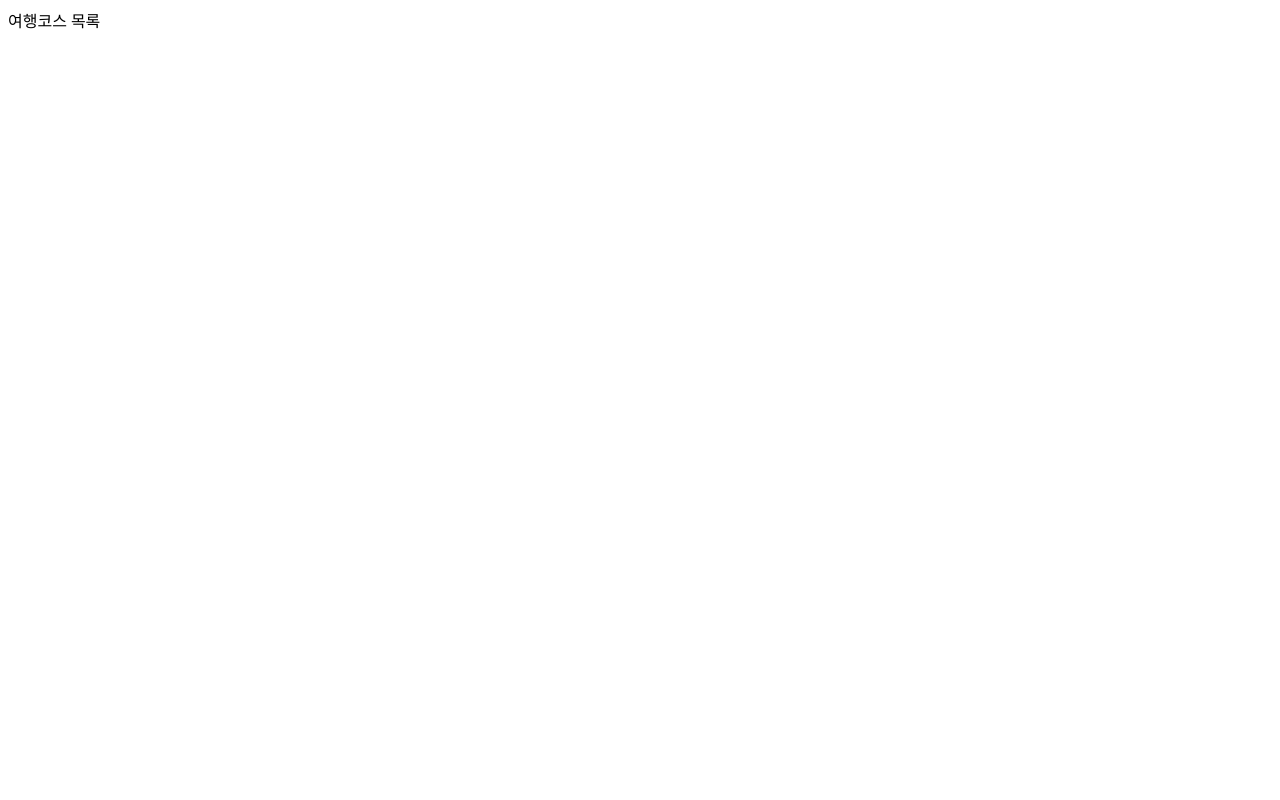
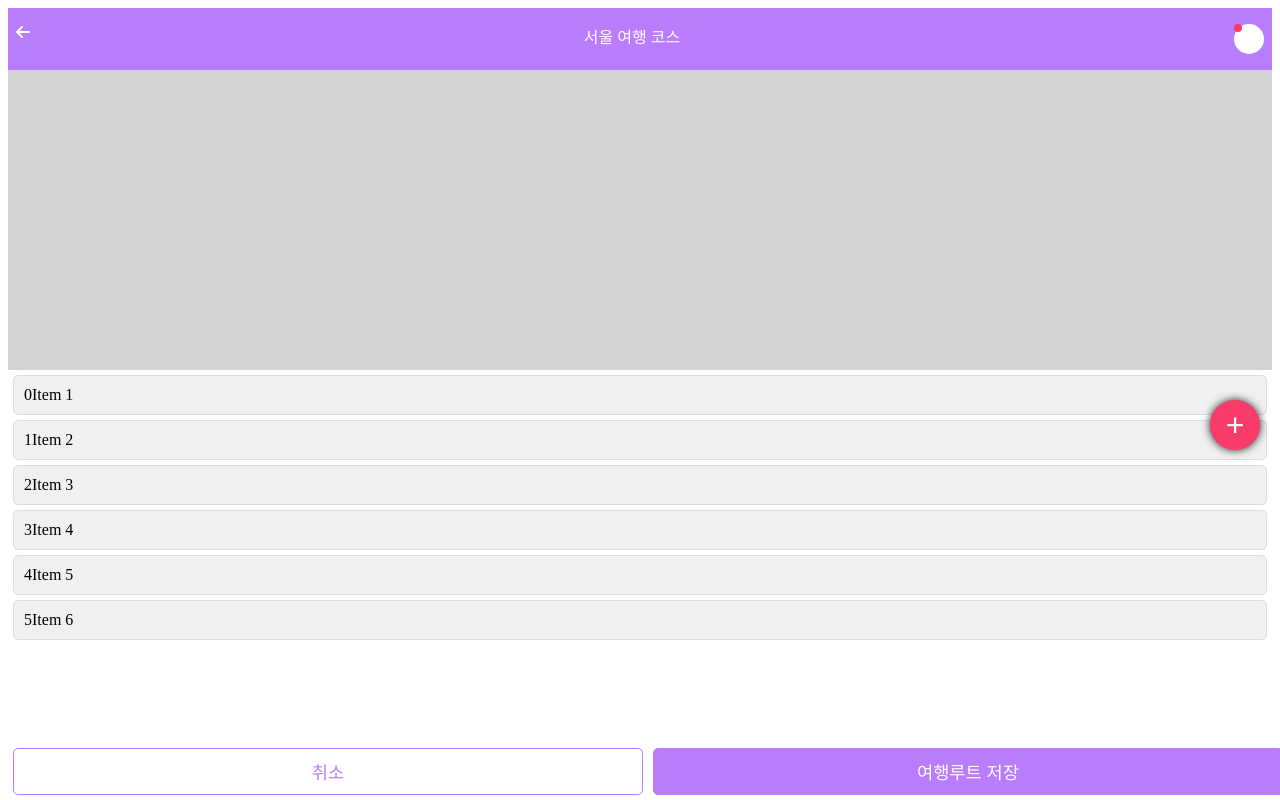
Before and after one commit to TeamUpTension/hit_the_road, a React (Vite) app in the folder frontend/: page / in a window 1280 px wide. Built offline with nearby package versions, Linux system fonts and the light colour scheme.

Commit message:
[frontend] Design 여행루트작성

```diff
--- a/frontend/package.json
+++ b/frontend/package.json
@@ -10,6 +10,9 @@
     "preview": "vite preview"
   },
   "dependencies": {
+    "@fortawesome/fontawesome-svg-core": "^6.5.1",
+    "@fortawesome/free-solid-svg-icons": "^6.5.1",
+    "@fortawesome/react-fontawesome": "^0.2.0",
     "react": "^18.2.0",
     "react-dom": "^18.2.0",
     "react-router-dom": "^6.22.3",
--- a/frontend/src/App.tsx
+++ b/frontend/src/App.tsx
@@ -1,11 +1,12 @@
 import { Route, Routes } from "react-router-dom"
-import CourseList from "./pages/CourseList"
+import TripRouteWrite from "./pages/Main/TripRouteWrite"
 
 function App() {
   return (
     <>
       <Routes>
-        <Route path="/" element={<CourseList />} />
+        <Route path="/" element={<TripRouteWrite />} />
+        <Route path="/route-write" element={<TripRouteWrite />} />
       </Routes>
     </>
   )
--- /dev/null
+++ b/frontend/src/components/write/DragDropList.tsx
@@ -0,0 +1,112 @@
+import { useRef, useState } from "react";
+import styled from "styled-components";
+
+// 드래그 앤 드롭 리스트을 구현한 컴포넌트
+const DragDropList: React.FC = () => {
+    const dragItem = useRef<number | null>(null);  // 드래그 할 아이템의 인덱스
+    const dragOverItem = useRef<number | null>(null); // 드랍할 위치의 아이템의 인덱스
+    // 아이템 리스트를 상태로 관리
+    const [list, setList] = useState<string[]>([
+        "Item 1",
+        "Item 2",
+        "Item 3",
+        "Item 4",
+        "Item 5",
+        "Item 6",
+    ]);
+    const [dragOverItemIndex, setDragOverItemIndex] = useState<number | null>(null); // 드롭할 위치의 아이템의 인덱스
+
+
+    // 드래그 시작 시 호출되는 함수
+    const dragStart = (e: React.DragEvent<HTMLDivElement>, position: number) => {
+        // 드래그하는 아이템의 인덱스 저장
+        dragItem.current = position
+    }
+
+    // 드래그 중인 아이템이 다른 아이템 위에 올라갔을 때 호출되는 함수
+    const dragEnter = (e: React.DragEvent<HTMLDivElement>, position: number) => {
+        // 드롭할 위치의 아이템의 인덱스 저장
+        dragOverItem.current = position;
+        setDragOverItemIndex(position);
+        // console.log(e.currentTarget.innerHTML);
+    }
+
+    // 아이템을 드랍했을 때 호출되는 함수
+    const drop = () => {
+        // 드래그 중인 아이템 또는 드롭할 위치가 없을 경우 종료
+        if (dragItem.current === null || dragOverItem.current === null) return;
+
+        // 아이템 리스트를 복제하여 수정
+        const newList = [...list]
+        // 드래그하는 아이템의 값 저장
+        const dragItemValue = newList[dragItem.current];
+        // 기존 위치에서 아이템 삭제
+        newList.splice(dragItem.current, 1);
+        // 새로운 위치에 아이템 추가
+        newList.splice(dragOverItem.current, 0, dragItemValue);
+        // 드래그 및 드롭 상태 초기화
+        dragItem.current = null;
+        dragOverItem.current = null;
+        // 리스트 업데이트
+        setList(newList);
+        ;
+
+        // 드롭 이벤트가 완료되면 dragOverItemIndex를 null로 설정하여 빨간 점선 효과를 제거
+        setDragOverItemIndex(null);
+    };
+
+    return (
+        <>
+            <AddButton>+</AddButton>
+            {
+                // 각각의 아이템에 드래그 앤 드롭 이벤트 추가
+                list && list.map((item, index) => (
+                    <DragDropItem key={index} draggable
+                        isDragging={index === dragItem.current}
+                        isDragOver={index === dragOverItemIndex}
+                        onDragStart={(e) => dragStart(e, index)}
+                        onDragEnter={(e) => dragEnter(e, index)}
+                        onDragEnd={drop}
+                        onDragOver={(e) => e.preventDefault()}
+                    >
+                        {index}
+                        {item}
+                    </DragDropItem>
+                ))
+            }
+        </>
+    )
+};
+
+const DragDropItem = styled.div<{ isDragging: boolean; isDragOver: boolean }>`
+    padding: 10px;
+    margin: 5px;
+    background-color: ${props => (props.isDragging || props.isDragOver ? '#ddd' : '#f0f0f0')};
+    border: 1px solid #ddd;
+    border-radius: 5px;
+    cursor: grab;
+    border: ${props => (props.isDragOver ? '2px dashed red' : '1px solid #ddd')}; /* 드롭 위치에 빨간 점선 효과 추가 */
+`;
+
+const AddButton = styled.button`
+    background: #F93B69;
+    width: 50px;
+    height: 50px;
+    border-radius: 50%;
+    border: none;
+    box-shadow: 0 0 8px #202020;
+
+    /* 폰트 */
+    font-size: 2em;
+    font-weight: 300;
+    color: white;
+
+    /* 위에 띄우기 */
+    position: absolute;
+    bottom: 350px;
+    right: 20px;
+
+    cursor: pointer;
+`;
+
+export default DragDropList;
--- /dev/null
+++ b/frontend/src/components/write/WriteFooter.tsx
@@ -0,0 +1,42 @@
+import styled from "styled-components";
+
+const WriteFooter = () => {
+    return (<FixedFooter>
+        <ButtonOutline>취소</ButtonOutline>
+        <Button>여행루트 저장</Button>
+    </FixedFooter>)
+}
+
+const FixedFooter = styled.footer`
+    position : fixed;
+    bottom : 0;
+    background: white;
+    width: 100%;
+    display: flex;
+`;
+
+const ButtonOutline = styled.button`
+    flex: 1;
+    padding: 10px;
+    border: 1px solid #B97CFC;
+    background: white;
+    color: #B97CFC;
+    border-radius: 5px;
+    cursor: pointer;
+    margin: 5px;
+    font-size: 1.1rem;
+`;
+/* styled components 공통속성은 어떻게 지정하지 */
+const Button = styled.button`
+    flex: 1;
+    padding: 10px;
+    border: 1px solid #B97CFC;
+    background: #B97CFC;
+    color: white;
+    border-radius: 5px;
+    cursor: pointer;
+    margin: 5px;
+    font-size: 1.1rem;
+`;
+
+export default WriteFooter;
--- /dev/null
+++ b/frontend/src/components/write/WriteMap.tsx
@@ -0,0 +1,13 @@
+import styled from "styled-components";
+
+const WriteMap = () => {
+    return (<Map />)
+};
+
+const Map = styled.div`
+    width: 100%;
+    height: 300px;
+    background: lightgray;
+`;
+
+export default WriteMap;
--- /dev/null
+++ b/frontend/src/components/write/WriteNav.tsx
@@ -0,0 +1,45 @@
+import { faArrowLeft } from "@fortawesome/free-solid-svg-icons";
+import { FontAwesomeIcon } from "@fortawesome/react-fontawesome";
+import styled from "styled-components";
+
+const WriteNav = () => {
+    return (
+    <Nav>
+        <a>
+            <FontAwesomeIcon icon={faArrowLeft} />
+        </a>
+        <span>서울 여행 코스</span>
+        <ProfilePic>
+            <ProfilePicImg />
+            <Notification />
+        </ProfilePic>
+    </Nav>
+    );
+}
+
+const Nav = styled.nav`
+    display: flex;
+    justify-content: space-between;
+    background: #B97CFC;
+    color: #fff;
+    padding: 1em 0.5em;
+`;
+const ProfilePic = styled.div`
+    width: 30px;
+    height: 30px;
+    background: #fff;
+    border-radius: 50%;
+`;
+const ProfilePicImg = styled.div`
+    width: 100%;
+`;
+const Notification = styled.div`
+    width: 8px;
+    height: 8px;
+    border-radius: 50%;
+    top: 0px;
+    right: 0px;
+    background: #F93B69;
+`;
+
+export default WriteNav;
--- a/frontend/src/pages/CourseList.tsx
+++ /dev/null
@@ -1,9 +0,0 @@
-function CourseList() {
-    return (
-        <>
-            여행코스 목록
-        </>
-    )
-}
-
-export default CourseList
--- /dev/null
+++ b/frontend/src/pages/Main/TripRouteWrite.tsx
@@ -0,0 +1,16 @@
+import DragDropList from "../../components/write/DragDropList";
+import WriteFooter from "../../components/write/WriteFooter";
+import WriteMap from "../../components/write/WriteMap";
+import WriteNav from "../../components/write/WriteNav";
+
+const TripRouteWrite: React.FC = () => {
+    return (
+        <>
+            <WriteNav />
+            <WriteMap />
+            <DragDropList />
+            <WriteFooter />
+        </>
+    )
+}
+export default TripRouteWrite;
```
Also changed, not shown: 1 other file (tests, documents, lock files or other folders).
